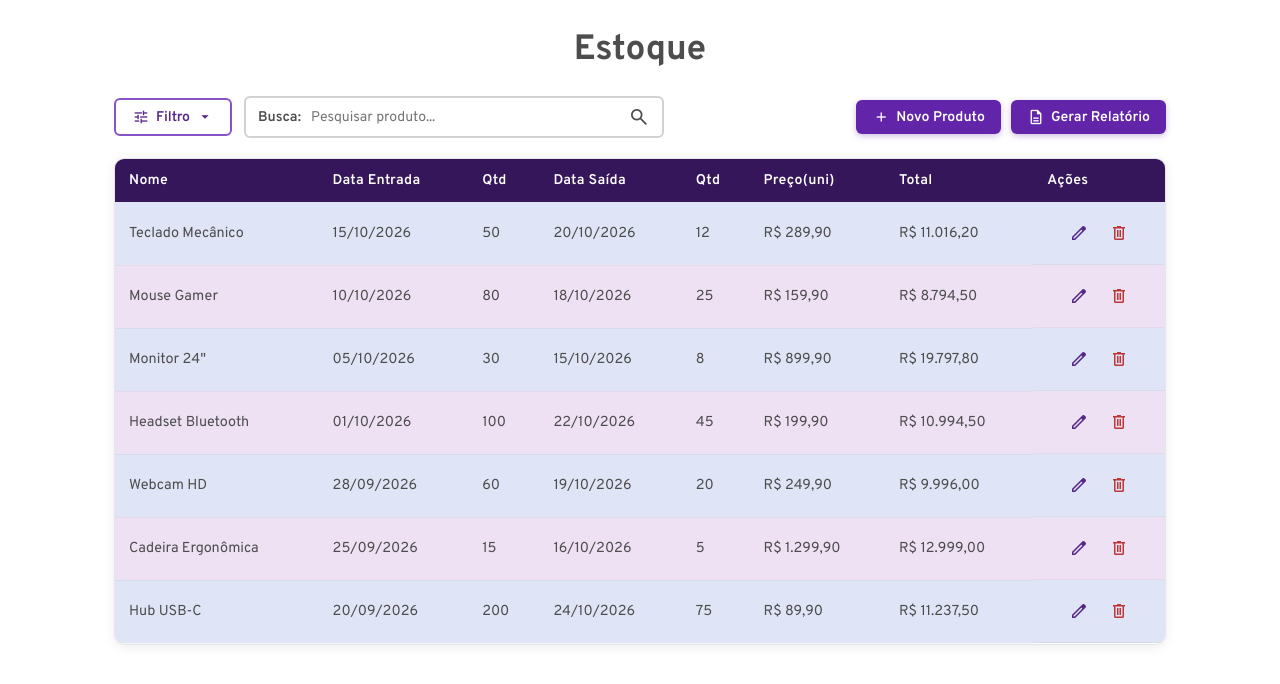
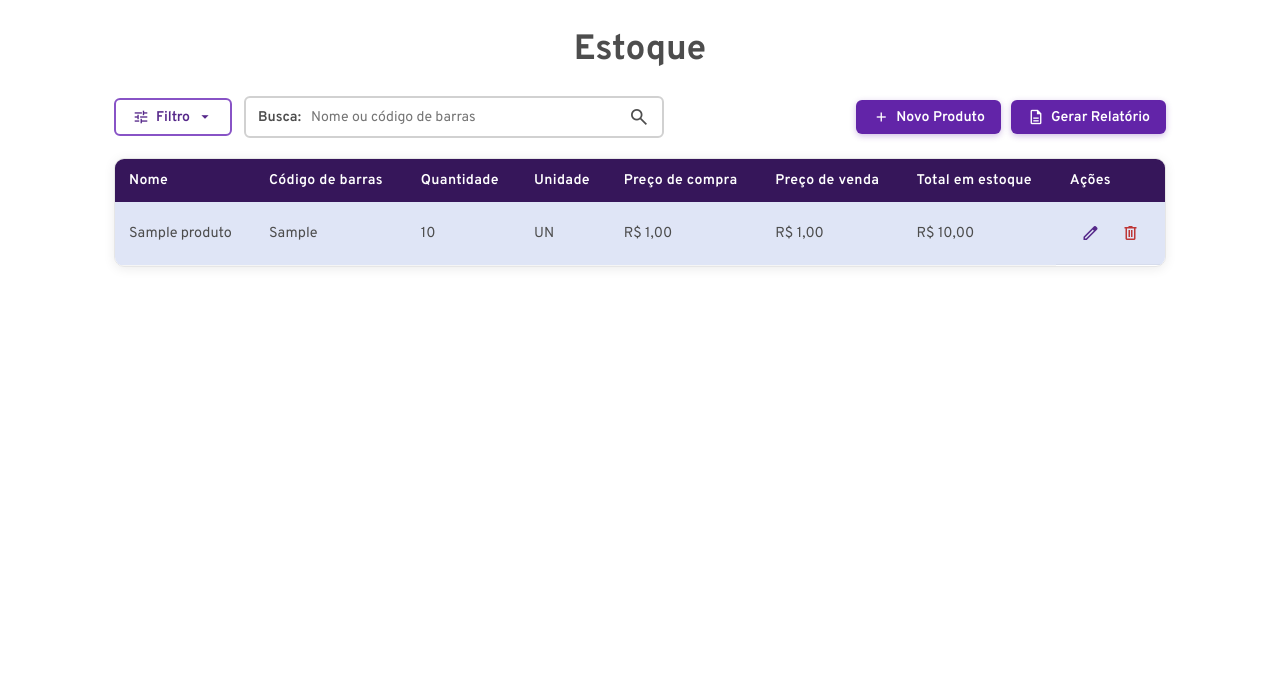
Before and after one commit to VilsonMaciel/NovaGestaoComercio, a PHP site: page /NovaGestaoComercio/produtos/listagem in a window 1280 px wide. Shown: the part 72-756 px from the top of the page. Run offline with PHP 8.4, Linux system fonts and the light colour scheme; tables that the repository leaves empty hold one stand-in row (values such as "Sample post"); some web fonts are replaced.

Commit message:
feat: backend listagem produtos

```diff
--- a/App/Controllers/ProdutoController.php
+++ b/App/Controllers/ProdutoController.php
@@ -7,12 +7,35 @@ use Models\ProdutoModel;
 use PDOException;
 use Utils\AvisoUtil;
 use Utils\FormUtil;
+use Utils\ProdutoUtil;
 
 class ProdutoController extends Controller
 {
     public function listagem()
     {
+        $busca = trim((string) ($_GET['busca'] ?? ''));
+        $pagina = filter_var($_GET['pagina'] ?? 1, FILTER_VALIDATE_INT, [
+            'options' => ['min_range' => 1],
+        ]) ?: 1;
+        $porPagina = 10;
+
+        try {
+            $totalProdutos = ProdutoModel::contar($busca);
+            $totalPaginas = max(1, (int) ceil($totalProdutos / $porPagina));
+            $pagina = min($pagina, $totalPaginas);
+            $produtos = ProdutoModel::listar($busca, $porPagina, ($pagina - 1) * $porPagina);
+            $produtos = array_map([ProdutoUtil::class, 'prepararParaListagem'], $produtos);
+            $paginacao = $this->montarPaginacao($busca, $pagina, $totalPaginas);
+        } catch (PDOException $e) {
+            $produtos = [];
+            $paginacao = [];
+            AvisoUtil::erro('Não foi possível carregar os produtos. Tente novamente.');
+        }
+
         $this->view("produtos/listagem", [
+            'produtos' => $produtos,
+            'busca' => $busca,
+            'paginacao' => $paginacao,
             'avisos' => AvisoUtil::obterAviso(),
         ]);
     }
@@ -98,6 +121,39 @@ class ProdutoController extends Controller
         return str_replace(',', '.', trim((string) $valor));
     }
 
+    private function montarPaginacao(string $busca, int $pagina, int $totalPaginas): array
+    {
+        if ($totalPaginas <= 1) {
+            return [];
+        }
+
+        $paginaInicial = max(1, $pagina - 2);
+        $paginaFinal = min($totalPaginas, $pagina + 2);
+        $paginas = [];
+
+        for ($numeroPagina = $paginaInicial; $numeroPagina <= $paginaFinal; $numeroPagina++) {
+            $paginas[] = [
+                'numero' => $numeroPagina,
+                'url' => $this->urlListagem($busca, $numeroPagina),
+                'atual' => $numeroPagina === $pagina,
+            ];
+        }
+
+        return [
+            'anterior' => $pagina > 1 ? $this->urlListagem($busca, $pagina - 1) : null,
+            'paginas' => $paginas,
+            'proxima' => $pagina < $totalPaginas ? $this->urlListagem($busca, $pagina + 1) : null,
+        ];
+    }
+
+    private function urlListagem(string $busca, int $pagina): string
+    {
+        return BASE_URL . 'produtos/listagem?' . http_build_query([
+            'busca' => $busca,
+            'pagina' => $pagina,
+        ]);
+    }
+
     private function voltarComErros(array $dados, array $erros): void
     {
         FormUtil::salvarRascunho('produto_cadastro', compact('dados', 'erros'));
--- a/App/Models/ProdutoModel.php
+++ b/App/Models/ProdutoModel.php
@@ -3,6 +3,7 @@
 namespace Models;
 
 use Core\Database;
+use PDO;
 
 class ProdutoModel
 {
@@ -31,4 +32,60 @@ class ProdutoModel
 
         return (int) $db->lastInsertId();
     }
+
+    public static function listar(string $busca, int $limite, int $offset): array
+    {
+        $db = Database::getInstance();
+        $sql = <<<SQL
+            SELECT
+                id,
+                nome,
+                codigo_barras,
+                quantidade,
+                unidade_medida,
+                preco_compra,
+                preco_venda
+            FROM produto
+        SQL;
+
+        if ($busca !== '') {
+            $sql .= ' WHERE nome LIKE :busca_nome OR codigo_barras LIKE :busca_codigo';
+        }
+
+        $sql .= ' ORDER BY nome ASC, id DESC LIMIT :limite OFFSET :offset';
+        $stmt = $db->prepare($sql);
+
+        if ($busca !== '') {
+            $termoBusca = '%' . $busca . '%';
+            $stmt->bindValue(':busca_nome', $termoBusca);
+            $stmt->bindValue(':busca_codigo', $termoBusca);
+        }
+
+        $stmt->bindValue(':limite', $limite, PDO::PARAM_INT);
+        $stmt->bindValue(':offset', $offset, PDO::PARAM_INT);
+        $stmt->execute();
+
+        return $stmt->fetchAll();
+    }
+
+    public static function contar(string $busca): int
+    {
+        $db = Database::getInstance();
+        $sql = 'SELECT COUNT(*) FROM produto';
+
+        if ($busca !== '') {
+            $sql .= ' WHERE nome LIKE :busca_nome OR codigo_barras LIKE :busca_codigo';
+        }
+
+        $stmt = $db->prepare($sql);
+
+        if ($busca !== '') {
+            $termoBusca = '%' . $busca . '%';
+            $stmt->bindValue(':busca_nome', $termoBusca);
+            $stmt->bindValue(':busca_codigo', $termoBusca);
+        }
+
+        $stmt->execute();
+        return (int) $stmt->fetchColumn();
+    }
 }
--- /dev/null
+++ b/App/Utils/ProdutoUtil.php
@@ -0,0 +1,28 @@
+<?php
+
+namespace Utils;
+
+class ProdutoUtil
+{
+    public static function prepararParaListagem(array $produto): array
+    {
+        $quantidade = (int) $produto['quantidade'];
+        $precoVenda = (float) $produto['preco_venda'];
+
+        return [
+            'id' => (int) $produto['id'],
+            'nome' => (string) $produto['nome'],
+            'codigo_barras' => $produto['codigo_barras'] ?: '-',
+            'quantidade' => $quantidade,
+            'unidade_medida' => (string) $produto['unidade_medida'],
+            'preco_compra' => self::formatarMoeda((float) $produto['preco_compra']),
+            'preco_venda' => self::formatarMoeda($precoVenda),
+            'total_estoque' => self::formatarMoeda($quantidade * $precoVenda),
+        ];
+    }
+
+    private static function formatarMoeda(float $valor): string
+    {
+        return 'R$ ' . number_format($valor, 2, ',', '.');
+    }
+}
--- a/Public/CSS/produtos-listagem.css
+++ b/Public/CSS/produtos-listagem.css
@@ -279,6 +279,31 @@
     font-size: 22px;
 }
 
+.paginacao {
+    display: flex;
+    justify-content: center;
+    align-items: center;
+    gap: 8px;
+    margin-top: 20px;
+}
+
+.paginacao a {
+    min-width: 36px;
+    padding: 8px 10px;
+    border: 1px solid var(--roxo-borda);
+    border-radius: 6px;
+    color: var(--roxo-medio);
+    font-weight: 600;
+    text-align: center;
+}
+
+.paginacao a:hover,
+.paginacao__pagina--ativa {
+    background: var(--roxo-botao);
+    border-color: var(--roxo-botao);
+    color: var(--branco) !important;
+}
+
 .tabela-container {
     border-radius: 10px;
     overflow: hidden;
--- /dev/null
+++ b/Public/JS/produtos-listagem.js
@@ -0,0 +1,19 @@
+const btnUsuario = document.getElementById('btnUsuario');
+const menuUsuario = document.getElementById('menuUsuario');
+
+btnUsuario.addEventListener('click', function (event) {
+    event.stopPropagation();
+    menuUsuario.classList.toggle('usuario__menu--ativo');
+});
+
+document.addEventListener('click', function (event) {
+    if (!menuUsuario.contains(event.target) && !btnUsuario.contains(event.target)) {
+        menuUsuario.classList.remove('usuario__menu--ativo');
+    }
+});
+
+document.addEventListener('keydown', function (event) {
+    if (event.key === 'Escape') {
+        menuUsuario.classList.remove('usuario__menu--ativo');
+    }
+});
--- a/app/Views/Pages/produtos/listagem.php
+++ b/app/Views/Pages/produtos/listagem.php
@@ -7,13 +7,12 @@
     <title>NovaGestão - Estoque</title>
 
     <style>
-        <?php include_once "./Public/CSS/global.css"; ?>
-        <?php include_once "./Public/CSS/produtos-listagem.css"; ?>
+        <?php include_once './Public/CSS/global.css'; ?>
+        <?php include_once './Public/CSS/produtos-listagem.css'; ?>
     </style>
 </head>
 
 <body>
-    <!-- NAVBAR -->
     <nav class="navbar">
         <a href="<?= BASE_URL ?>home" class="navbar__logo">
             <span class="logo__n">N</span>ovaGestao
@@ -45,7 +44,6 @@
         </div>
     </nav>
 
-    <!-- CONTEÚDO PRINCIPAL -->
     <main class="container">
         <h1 class="pagina__titulo">Estoque</h1>
         <?php foreach ($avisos['aviso_sucesso'] ?? [] as $aviso): ?>
@@ -55,7 +53,6 @@
             <p role="alert"><?= htmlspecialchars($aviso, ENT_QUOTES, 'UTF-8') ?></p>
         <?php endforeach; ?>
 
-        <!-- BARRA DE AÇÕES -->
         <section class="acoes">
             <div class="acoes__esquerda">
                 <button class="botao botao--filtro" id="btnFiltro">
@@ -64,13 +61,13 @@
                     <span class="material-symbols-outlined">arrow_drop_down</span>
                 </button>
 
-                <div class="acoes__busca">
+                <form action="<?= BASE_URL ?>produtos/listagem" class="acoes__busca" method="GET">
                     <label for="campoBusca" class="busca__label">Busca:</label>
-                    <input type="text" id="campoBusca" class="busca__input" placeholder="Pesquisar produto...">
-                    <button class="busca__botao" aria-label="Buscar">
+                    <input type="search" id="campoBusca" class="busca__input" name="busca" value="<?= htmlspecialchars($busca, ENT_QUOTES, 'UTF-8') ?>" placeholder="Nome ou código de barras">
+                    <button class="busca__botao" type="submit" aria-label="Buscar">
                         <span class="material-symbols-outlined">search</span>
                     </button>
-                </div>
+                </form>
             </div>
 
             <div class="acoes__direita">
@@ -85,170 +82,70 @@
             </div>
         </section>
 
-        <!-- TABELA DE PRODUTOS -->
         <section class="tabela-container">
             <table class="tabela">
                 <thead>
                     <tr>
                         <th>Nome</th>
-                        <th>Data Entrada</th>
-                        <th>Qtd</th>
-                        <th>Data Saída</th>
-                        <th>Qtd</th>
-                        <th>Preço(uni)</th>
-                        <th>Total</th>
+                        <th>Código de barras</th>
+                        <th>Quantidade</th>
+                        <th>Unidade</th>
+                        <th>Preço de compra</th>
+                        <th>Preço de venda</th>
+                        <th>Total em estoque</th>
                         <th>Ações</th>
                     </tr>
                 </thead>
                 <tbody>
-                    <!-- Linhas de exemplo para visualização -->
+                    <?php if (empty($produtos)): ?>
                         <tr>
-                        <td>Teclado Mecânico</td>
-                        <td>15/10/2026</td>
-                        <td>50</td>
-                        <td>20/10/2026</td>
-                        <td>12</td>
-                        <td>R$ 289,90</td>
-                        <td>R$ 11.016,20</td>
+                            <td colspan="8">Nenhum produto cadastrado.</td>
+                        </tr>
+                    <?php else: ?>
+                        <?php foreach ($produtos as $produto): ?>
+                            <tr>
+                                <td><?= htmlspecialchars($produto['nome'], ENT_QUOTES, 'UTF-8') ?></td>
+                                <td><?= htmlspecialchars($produto['codigo_barras'] ?: '-', ENT_QUOTES, 'UTF-8') ?></td>
+                                <td><?= $produto['quantidade'] ?></td>
+                                <td><?= htmlspecialchars($produto['unidade_medida'], ENT_QUOTES, 'UTF-8') ?></td>
+                                <td><?= htmlspecialchars($produto['preco_compra'], ENT_QUOTES, 'UTF-8') ?></td>
+                                <td><?= htmlspecialchars($produto['preco_venda'], ENT_QUOTES, 'UTF-8') ?></td>
+                                <td><?= htmlspecialchars($produto['total_estoque'], ENT_QUOTES, 'UTF-8') ?></td>
                                 <td class="tabela__acoes">
-                            <button class="acao__botao acao__editar" title="Editar">
+                                    <button class="acao__botao acao__editar" type="button" title="Editar" data-produto-id="<?= $produto['id'] ?>">
                                         <span class="material-symbols-outlined">edit</span>
                                     </button>
-                            <button class="acao__botao acao__deletar" title="Excluir">
+                                    <button class="acao__botao acao__deletar" type="button" title="Excluir" data-produto-id="<?= $produto['id'] ?>">
                                         <span class="material-symbols-outlined">delete</span>
                                     </button>
                                 </td>
                             </tr>
-                    <tr>
-                        <td>Mouse Gamer</td>
-                        <td>10/10/2026</td>
-                        <td>80</td>
-                        <td>18/10/2026</td>
-                        <td>25</td>
-                        <td>R$ 159,90</td>
-                        <td>R$ 8.794,50</td>
-                        <td class="tabela__acoes">
-                            <button class="acao__botao acao__editar" title="Editar">
-                                <span class="material-symbols-outlined">edit</span>
-                            </button>
-                            <button class="acao__botao acao__deletar" title="Excluir">
-                                <span class="material-symbols-outlined">delete</span>
-                            </button>
-                        </td>
-                    </tr>
-                    <tr>
-                        <td>Monitor 24"</td>
-                        <td>05/10/2026</td>
-                        <td>30</td>
-                        <td>15/10/2026</td>
-                        <td>8</td>
-                        <td>R$ 899,90</td>
-                        <td>R$ 19.797,80</td>
-                        <td class="tabela__acoes">
-                            <button class="acao__botao acao__editar" title="Editar">
-                                <span class="material-symbols-outlined">edit</span>
-                            </button>
-                            <button class="acao__botao acao__deletar" title="Excluir">
-                                <span class="material-symbols-outlined">delete</span>
-                            </button>
-                        </td>
-                    </tr>
-                    <tr>
-                        <td>Headset Bluetooth</td>
-                        <td>01/10/2026</td>
-                        <td>100</td>
-                        <td>22/10/2026</td>
-                        <td>45</td>
-                        <td>R$ 199,90</td>
-                        <td>R$ 10.994,50</td>
-                        <td class="tabela__acoes">
-                            <button class="acao__botao acao__editar" title="Editar">
-                                <span class="material-symbols-outlined">edit</span>
-                            </button>
-                            <button class="acao__botao acao__deletar" title="Excluir">
-                                <span class="material-symbols-outlined">delete</span>
-                            </button>
-                        </td>
-                    </tr>
-                    <tr>
-                        <td>Webcam HD</td>
-                        <td>28/09/2026</td>
-                        <td>60</td>
-                        <td>19/10/2026</td>
-                        <td>20</td>
-                        <td>R$ 249,90</td>
-                        <td>R$ 9.996,00</td>
-                        <td class="tabela__acoes">
-                            <button class="acao__botao acao__editar" title="Editar">
-                                <span class="material-symbols-outlined">edit</span>
-                            </button>
-                            <button class="acao__botao acao__deletar" title="Excluir">
-                                <span class="material-symbols-outlined">delete</span>
-                            </button>
-                        </td>
-                    </tr>
-                    <tr>
-                        <td>Cadeira Ergonômica</td>
-                        <td>25/09/2026</td>
-                        <td>15</td>
-                        <td>16/10/2026</td>
-                        <td>5</td>
-                        <td>R$ 1.299,90</td>
-                        <td>R$ 12.999,00</td>
-                        <td class="tabela__acoes">
-                            <button class="acao__botao acao__editar" title="Editar">
-                                <span class="material-symbols-outlined">edit</span>
-                            </button>
-                            <button class="acao__botao acao__deletar" title="Excluir">
-                                <span class="material-symbols-outlined">delete</span>
-                            </button>
-                        </td>
-                    </tr>
-                    <tr>
-                        <td>Hub USB-C</td>
-                        <td>20/09/2026</td>
-                        <td>200</td>
-                        <td>24/10/2026</td>
-                        <td>75</td>
-                        <td>R$ 89,90</td>
-                        <td>R$ 11.237,50</td>
-                        <td class="tabela__acoes">
-                            <button class="acao__botao acao__editar" title="Editar">
-                                <span class="material-symbols-outlined">edit</span>
-                            </button>
-                            <button class="acao__botao acao__deletar" title="Excluir">
-                                <span class="material-symbols-outlined">delete</span>
-                            </button>
-                        </td>
-                    </tr>
+                        <?php endforeach; ?>
+                    <?php endif; ?>
                 </tbody>
             </table>
         </section>
+        <?php if ($paginacao): ?>
+            <nav class="paginacao" aria-label="Paginação de produtos">
+                <?php if ($paginacao['anterior']): ?>
+                    <a href="<?= htmlspecialchars($paginacao['anterior'], ENT_QUOTES, 'UTF-8') ?>">Anterior</a>
+                <?php endif; ?>
+
+                <?php foreach ($paginacao['paginas'] as $paginaItem): ?>
+                    <a class="<?= $paginaItem['atual'] ? 'paginacao__pagina--ativa' : '' ?>" href="<?= htmlspecialchars($paginaItem['url'], ENT_QUOTES, 'UTF-8') ?>">
+                        <?= $paginaItem['numero'] ?>
+                    </a>
+                <?php endforeach; ?>
+
+                <?php if ($paginacao['proxima']): ?>
+                    <a href="<?= htmlspecialchars($paginacao['proxima'], ENT_QUOTES, 'UTF-8') ?>">Próxima</a>
+                <?php endif; ?>
+            </nav>
+        <?php endif; ?>
     </main>
 
     <script>
-        // Toggle do menu do usuário
-        const btnUsuario = document.getElementById('btnUsuario');
-        const menuUsuario = document.getElementById('menuUsuario');
-
-        btnUsuario.addEventListener('click', function (e) {
-            e.stopPropagation();
-            menuUsuario.classList.toggle('usuario__menu--ativo');
-        });
-
-        // Fechar menu ao clicar fora
-        document.addEventListener('click', function (e) {
-            if (!menuUsuario.contains(e.target) && !btnUsuario.contains(e.target)) {
-                menuUsuario.classList.remove('usuario__menu--ativo');
-            }
-        });
-
-        // Fechar menu com tecla Escape
-        document.addEventListener('keydown', function (e) {
-            if (e.key === 'Escape') {
-                menuUsuario.classList.remove('usuario__menu--ativo');
-            }
-        });
+        <?php include_once './Public/JS/produtos-listagem.js'; ?>
     </script>
 </body>
 
```
Lines whose indentation alone changed are shown as unchanged.
